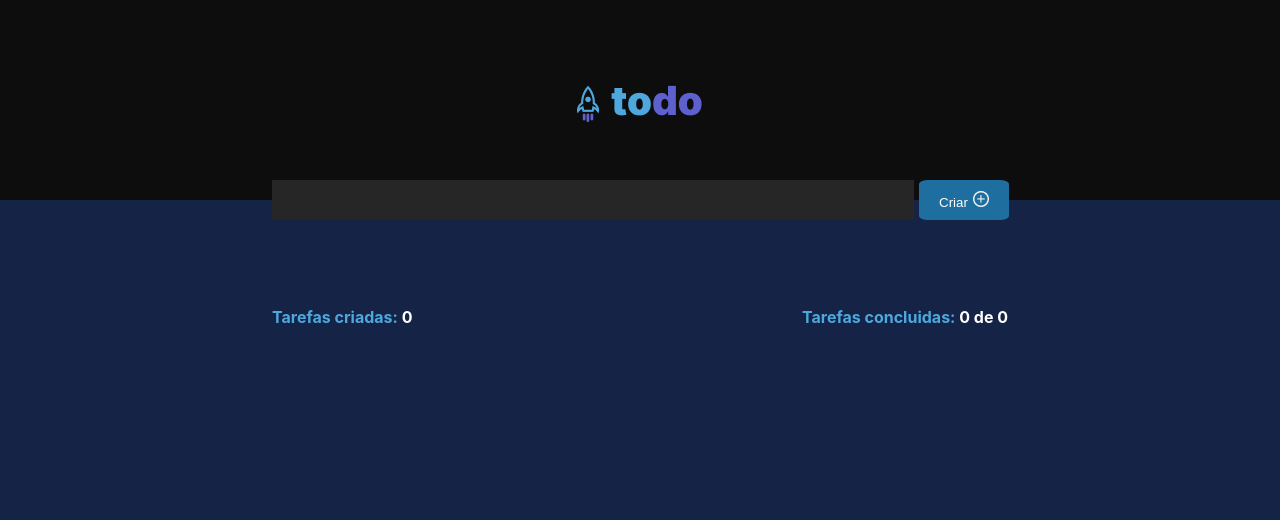
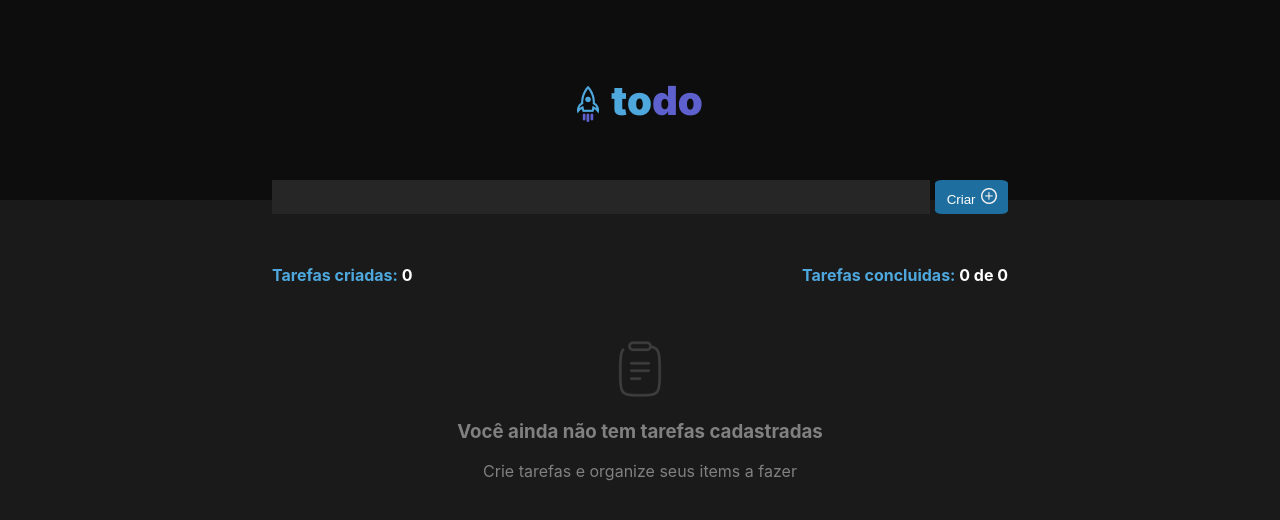
Before and after one commit to joseviniciusb/to-do-list-rocketseat, a React (Create React App) app in the folder to-do-ts/: page / in a window 1280 px wide. Shown: the top 520 px of the page. Built offline with nearby package versions, Linux system fonts and the light colour scheme; the HTML template or start-up script is replaced by a standard one.

Commit message:
style: adicionar clipboard e aviso de tasks vazias

```diff
--- a/to-do-ts/src/App.css
+++ b/to-do-ts/src/App.css
@@ -1,8 +1,7 @@
 .App {
   text-align: center;
   min-height: 100vh;
-  background-color: #142346;
-  display: flex;
+  background-color: #1a1a1a;
   flex-direction: column;
   overflow-y: scroll;
 
@@ -12,21 +11,23 @@
   display: none;
 }
 
-.addTaskInputContainer {
-  display: flex;
+.createTaskContainer {
   margin: auto;
   width: 736px;
   margin-top: -20px;
   height: 40px;
+  text-align: center;
+
 }
 
-.addTaskInputContainer form {
+.createTaskContainer form {
   display: flex;
   padding: 0px;
 }
 
 .addTaskInput {
-  width: 638px;
+  width: 90%;
+  height: 32px;
   background-color: #262626;
   color: #808080;
   border: none;
@@ -35,11 +36,12 @@
 .addTaskButton {
   background-color: #1e6f9f;
   margin-left: 5px;
-  width: 90px;
+  width: 10%;
   color: white;
   justify-content: center;
   border: none;
   border-radius: 10%;
+  cursor: pointer;
 }
 
 .addTaskButton img {
@@ -48,13 +50,11 @@
 }
 
 .TasksContainer {
-
   margin: auto;
   width: 736px;
   height: 451px;
   color: white;
   margin-top: 45px;
-
 }
 
 .task {
@@ -63,8 +63,13 @@
   align-items: center;
   background-color: #101b35;
   height: 48px;
-   margin: 10px;
-   padding: 0px 50px 0px;
+  margin: 10px;
+  padding: 0px 50px 0px;
+}
+
+.emptyContainer {
+padding-top: 32px;
+color: #808080
 }
 
 .counterContainer {
@@ -74,10 +79,8 @@
   margin-bottom: 25px;
 }
 
-
-
 .taskCount {
-  color: #4EA8DE;
+  color: #4ea8de;
   font-weight: bold;
 }
 
--- a/to-do-ts/src/App.tsx
+++ b/to-do-ts/src/App.tsx
@@ -1,7 +1,8 @@
 import "./App.css";
 
 import plusIcon from "./assets/plus-icon.png";
-import trashIcon from "./assets/trash-icon.png"
+import trashIcon from "./assets/trash-icon.png";
+import clipboard from "./assets/clipboard.png"
 
 import React, { useState } from "react";
 import Header from "./components/Header/Header";
@@ -51,7 +52,7 @@
     <div className="App">
       <Header />
 
-      <div className="addTaskInputContainer">
+      <div className="createTaskContainer">
         <form onSubmit={createTask}>
           <input
             className="addTaskInput"
@@ -61,7 +62,7 @@
           ></input>
           <button className="addTaskButton">
             <span>Criar</span>
-            <img src={plusIcon}></img>
+            <img alt="a plus icon" src={plusIcon}></img>
           </button>
         </form>
       </div>
@@ -79,7 +80,12 @@
           </span>
         </div>
 
-        {tasks.map((task) => (
+        {tasks.length === 0
+          ? <div className="emptyContainer"> <img alt="clipboard" src={clipboard}></img>
+            <h3>Você ainda não tem tarefas cadastradas</h3>
+            <p>Crie tarefas e organize seus items a fazer</p>
+           </div>
+          : tasks.map((task) => (
               <div className="task" key={task.id}>
                 <input
                   type="checkbox"
@@ -88,7 +94,7 @@
                 <span className={task.itsDone ? "riskText" : ""}>
                   {task.description}
                 </span>
-            <img onClick={() => deleteTask(task.id)}  src={trashIcon}></img>
+                <img onClick={() => deleteTask(task.id)} src={trashIcon} alt="a trash icon"></img>
               </div>
             ))}
       </div>
```
Also changed, not shown: to-do-ts/src/assets/clipboard.png (added). Lines whose indentation alone changed are shown as unchanged.
